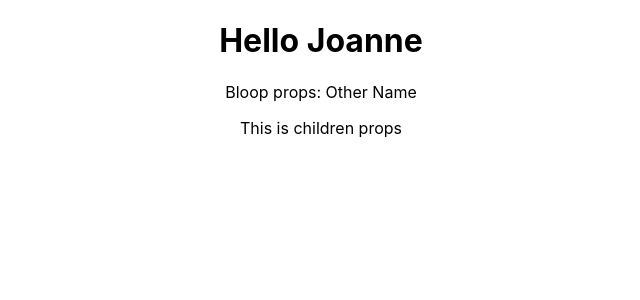
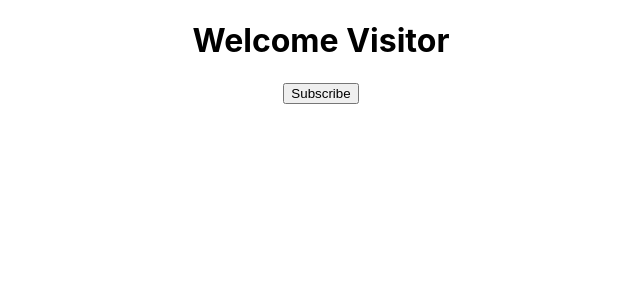
Before and after one commit to lee-joanne/hello-world, a React (Create React App) app: page / in a window 1280 px wide. Shown: the top 300 px of the page, without its empty margins (319-959 px from the left). Built offline with nearby package versions, Linux system fonts and the light colour scheme.

Commit message:
Set up message.js practice file

```diff
--- a/src/App.js
+++ b/src/App.js
@@ -1,19 +1,21 @@
 import './App.css';
 import Greet from './components/Greet';
 import Hello from './components/Hello';
+import Message from './components/Message';
 
 function App() {
   return (
     <div className="App">
-      <Greet otherName="Other Name" name="Joanne">
+      {/* <Greet otherName="Other Name" name="Joanne">
         <p>This is children props</p>
       </Greet>
-      <Hello />
+      <Hello /> */}
+      <Message/>
     </div>
   );
 }
 
 export default App;
 
-// next video: 10 - state
+// next video: 11
 // . venv/bin/activate
--- /dev/null
+++ b/src/components/Message.js
@@ -0,0 +1,31 @@
+import React, {Component} from "react";
+
+
+class Message extends Component {
+
+    constructor() {
+        super()
+        this.state = {
+            message: 'Welcome Visitor'
+        } // initial state
+    }
+
+    changeMessage () {
+       this.setState({
+            message: "Thank you for subscribing!"
+       }) // state changed after on click event
+    }
+
+    render() {
+        return (
+            <div>
+                <h1>
+                    {this.state.message}
+                </h1>
+                <button onClick={() => this.changeMessage()}>Subscribe</button>
+            </div>
+        )
+    }
+}
+
+export default Message
```
